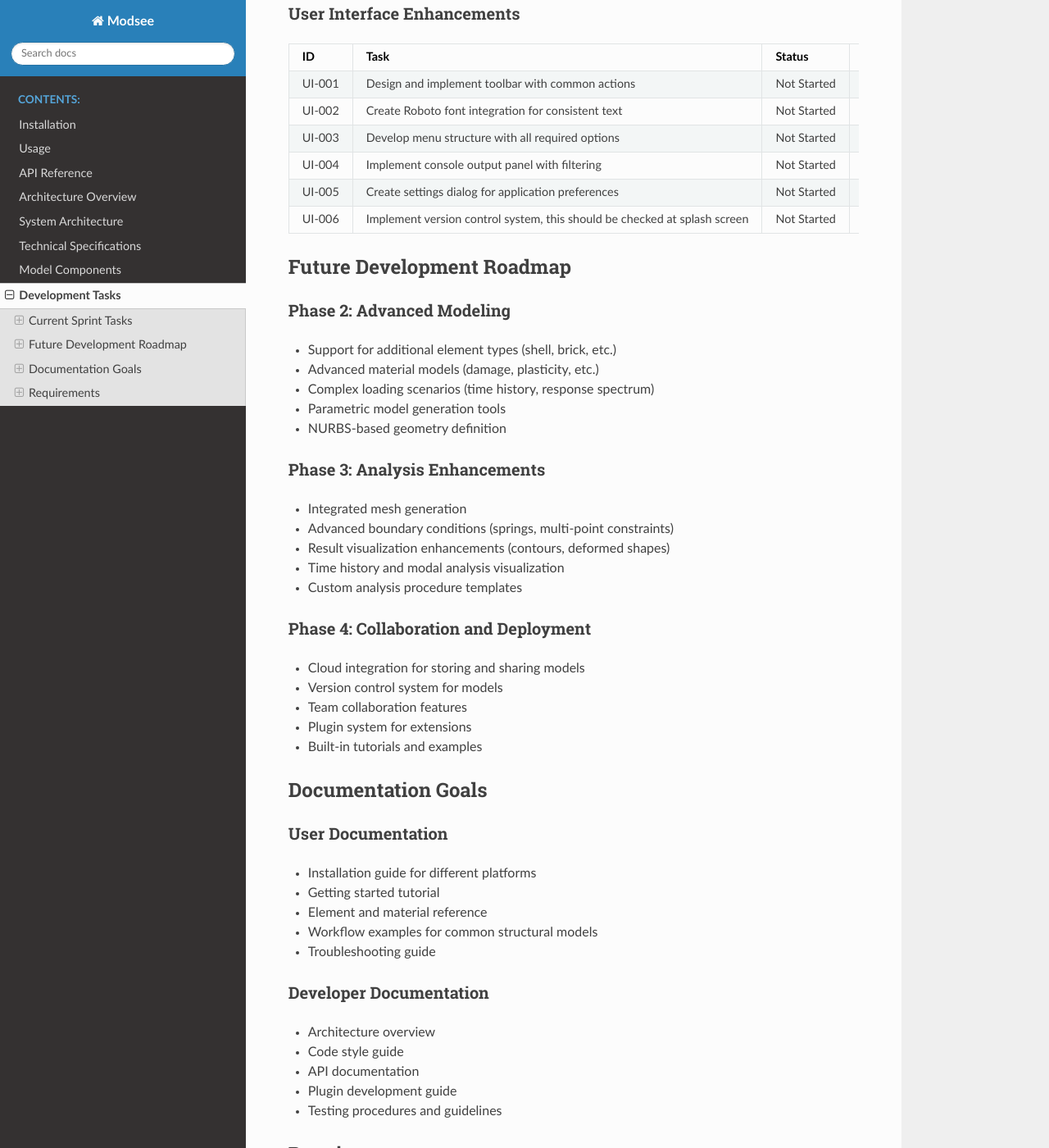
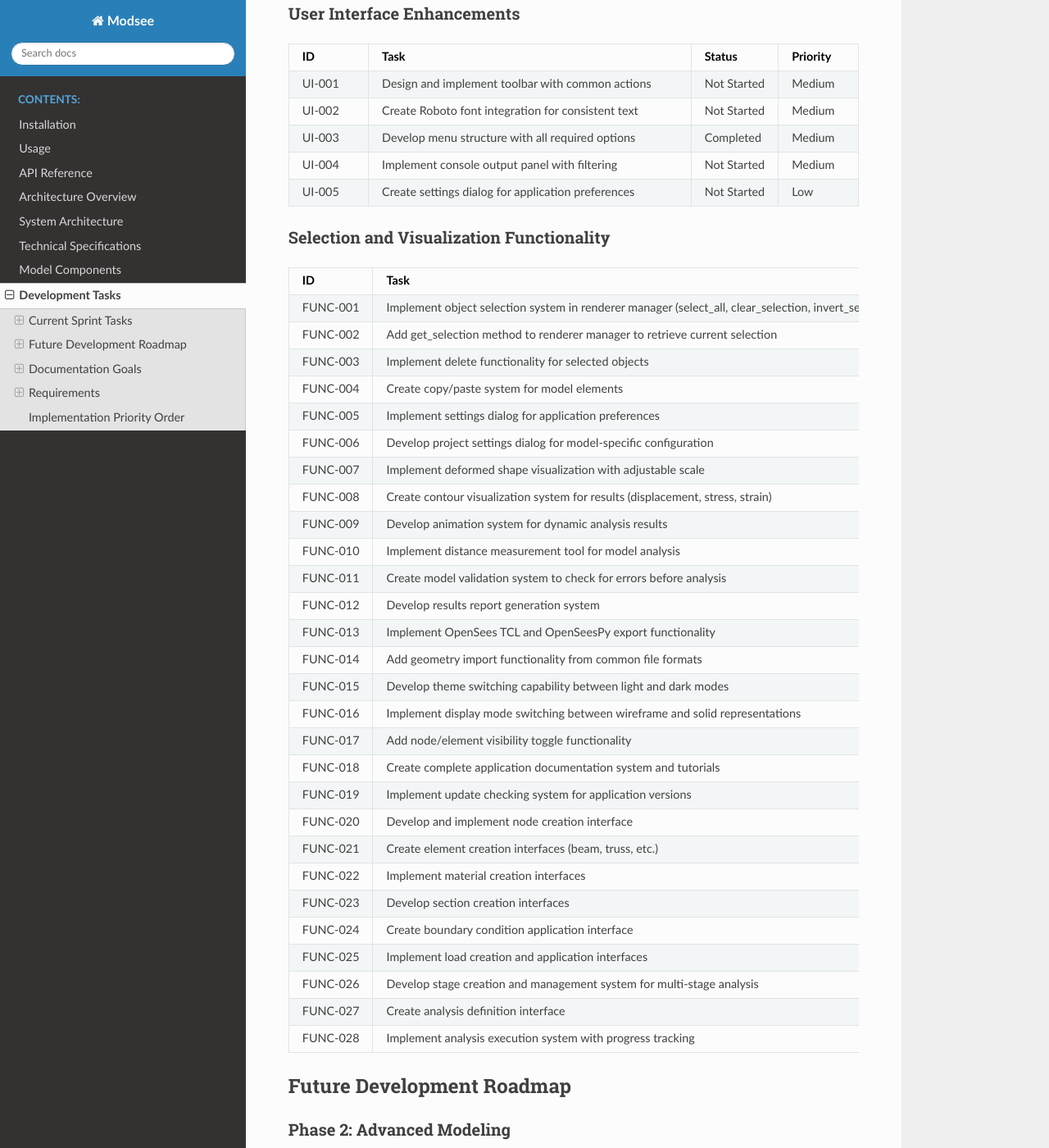
Before and after one commit to ModseeDev/Modsee, a Sphinx documentation site: the page built from docs/tasks/tasks.rst, in a window 1280 px wide and 1400 px high, scrolled down 1470 px. Shown: the whole window at 82% size. Built offline with Sphinx 7.4.7 and the Read the Docs theme 3.1.0, drawn with Linux system fonts in a browser that asks for light colours; pages that are not in the unit, such as notebooks, are missing from menus; some of the changed text lies outside the part shown.

Commit message:
UI-003 done

```diff
--- a/docs/tasks/tasks.rst
+++ b/docs/tasks/tasks.rst
@@ -173,7 +173,7 @@ User Interface Enhancements
      - Medium
    * - UI-003
      - Develop menu structure with all required options
-     - Not Started
+     - Completed
      - Medium
    * - UI-004
      - Implement console output panel with filtering
@@ -183,10 +183,130 @@ User Interface Enhancements
      - Create settings dialog for application preferences
      - Not Started
      - Low
-   * - UI-006
-     - Implement version control system, this should be checked at splash screen
+
+Selection and Visualization Functionality
+~~~~~~~~~~~~~~~~~~~~~~~~~~~~~~~~~~~~~~
+
+.. list-table::
+   :header-rows: 1
+   :widths: 10 40 10 10
+
+   * - ID
+     - Task
+     - Status
+     - Priority
+   * - FUNC-001
+     - Implement object selection system in renderer manager (select_all, clear_selection, invert_selection)
+     - Not Started
+     - High
+   * - FUNC-002
+     - Add get_selection method to renderer manager to retrieve current selection
+     - Not Started
+     - High
+   * - FUNC-003
+     - Implement delete functionality for selected objects
+     - Not Started
+     - High
+   * - FUNC-004
+     - Create copy/paste system for model elements
      - Not Started
      - Medium
+   * - FUNC-005
+     - Implement settings dialog for application preferences
+     - Not Started
+     - Medium
+   * - FUNC-006
+     - Develop project settings dialog for model-specific configuration
+     - Not Started
+     - Medium
+   * - FUNC-007
+     - Implement deformed shape visualization with adjustable scale
+     - Not Started
+     - High
+   * - FUNC-008
+     - Create contour visualization system for results (displacement, stress, strain)
+     - Not Started
+     - High
+   * - FUNC-009
+     - Develop animation system for dynamic analysis results
+     - Not Started
+     - Medium
+   * - FUNC-010
+     - Implement distance measurement tool for model analysis
+     - Not Started
+     - Low
+   * - FUNC-011
+     - Create model validation system to check for errors before analysis
+     - Not Started
+     - Medium
+   * - FUNC-012
+     - Develop results report generation system
+     - Not Started
+     - Low
+   * - FUNC-013
+     - Implement OpenSees TCL and OpenSeesPy export functionality
+     - Not Started
+     - High
+   * - FUNC-014
+     - Add geometry import functionality from common file formats
+     - Not Started
+     - Medium
+   * - FUNC-015
+     - Develop theme switching capability between light and dark modes
+     - Not Started
+     - Low
+   * - FUNC-016
+     - Implement display mode switching between wireframe and solid representations
+     - Not Started
+     - Medium
+   * - FUNC-017
+     - Add node/element visibility toggle functionality
+     - Not Started
+     - Medium
+   * - FUNC-018
+     - Create complete application documentation system and tutorials
+     - Not Started
+     - Medium
+   * - FUNC-019
+     - Implement update checking system for application versions
+     - Not Started
+     - Low
+   * - FUNC-020
+     - Develop and implement node creation interface
+     - Not Started
+     - High
+   * - FUNC-021
+     - Create element creation interfaces (beam, truss, etc.)
+     - Not Started
+     - High
+   * - FUNC-022
+     - Implement material creation interfaces
+     - Not Started
+     - High
+   * - FUNC-023
+     - Develop section creation interfaces
+     - Not Started
+     - High
+   * - FUNC-024
+     - Create boundary condition application interface
+     - Not Started
+     - High
+   * - FUNC-025
+     - Implement load creation and application interfaces
+     - Not Started
+     - High
+   * - FUNC-026
+     - Develop stage creation and management system for multi-stage analysis
+     - Not Started
+     - Medium
+   * - FUNC-027
+     - Create analysis definition interface
+     - Not Started
+     - High
+   * - FUNC-028
+     - Implement analysis execution system with progress tracking
+     - Not Started
+     - High
 
 Future Development Roadmap
 ------------------------
@@ -205,7 +325,7 @@ Phase 3: Analysis Enhancements
 
 * Integrated mesh generation
 * Advanced boundary conditions (springs, multi-point constraints)
-* Result visualization enhancements (contours, deformed shapes)
+* Result visualization enhancements (see FUNC-007, FUNC-008, FUNC-009)
 * Time history and modal analysis visualization
 * Custom analysis procedure templates
 
@@ -259,3 +379,19 @@ Dependencies
 * NumPy
 * h5py
 * OpenSeesPy (for integrated analysis)
+
+Implementation Priority Order
+---------------------------
+
+The following priority order is recommended for implementing the functionality tasks:
+
+1. Core Selection and Object Management (FUNC-001, FUNC-002, FUNC-003)
+2. Model Object Creation (FUNC-020, FUNC-021, FUNC-022, FUNC-023, FUNC-024, FUNC-025)
+3. Analysis Configuration and Execution (FUNC-027, FUNC-028)
+4. Results Visualization (FUNC-007, FUNC-008, FUNC-009)
+5. OpenSees Integration (FUNC-013, OS-001, OS-002)
+6. User Interface Refinements (FUNC-005, FUNC-006, FUNC-015, FUNC-016, FUNC-017)
+7. Utility Functions (FUNC-004, FUNC-010, FUNC-011, FUNC-014, FUNC-026)
+8. Documentation and Reports (FUNC-012, FUNC-018, FUNC-019)
+
+This priority order ensures that the core functionality is implemented first, followed by features that enhance user experience and utility.
```
Also changed, not shown: 1 other file.
